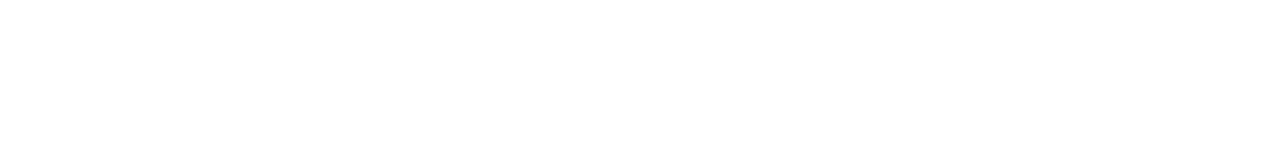
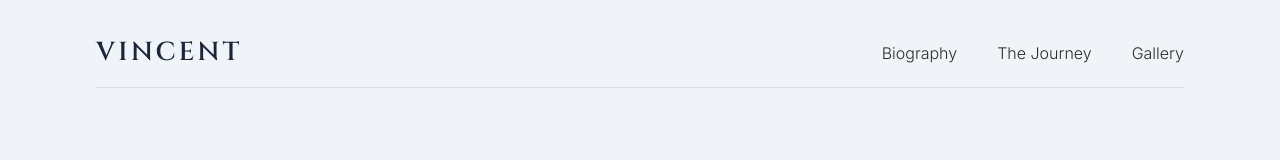
Before and after one commit to Ikana82/biography, a plain HTML site: page index.html in a window 1280 px wide. Drawn offline with Linux system fonts and the light colour scheme; a web font is replaced by a local one.

Commit message:
add navbar and logo

```diff
--- a/index.html
+++ b/index.html
@@ -3,12 +3,31 @@
 <head>
     <meta charset="UTF-8">
     <meta name="viewport" content="width=device-width, initial-scale=1.0">
-    <title>Biography Vincent Van gogh
+    <title>Biography Vincent Van Gogh</title>
+
+    <link rel="preconnect" href="https://fonts.googleapis.com" />
+    <link rel="preconnect" href="https://fonts.gstatic.com" crossorigin />
+    <link
+      href="https://fonts.googleapis.com/css2?family=Bebas+Neue&family=Cinzel:wght@400;600&family=Inter:wght@300;400;500&family=Playfair+Display:ital,wght@0,400..900;1,400..900&display=swap"
+      rel="stylesheet"
+    />
+
     <link rel="stylesheet" href="style.css" />
 
-    </title>
+
 </head>
 <body>
-
+    <nav class="navbar">
+        <div class="container">
+            <div class="logo">
+                <a href="#">VINCENT</a>
+            </div>
+            <ul class="nav-links">
+                <li><a href="#biography">Biography</a></li>
+                <li><a href="#timeline">The Journey</a></li>
+                <li><a href="#gallery">Gallery</a></li>
+            </ul>
+        </div>
+    </nav>
 </body>
 </html>
--- a/style.css
+++ b/style.css
@@ -0,0 +1,80 @@
+:root {
+    --bg-light: #fdfcf8;
+    --bg-secondary: #f0f4f8;
+    --text-primary: #2c2c2c;
+    --text-accent: #1b263b;
+    --text-grey: #555555;
+
+    --vg-blue: #1b263b;
+    --vg-yellow: #ffb703;
+    --white: #ffffff;
+
+    --font-heading: "Playfair Display", serif;
+    --font-body: "Inter", sans-serif;
+    --font-nav: "Cinzel", sans-serif;
+}
+
+* {
+    padding: 0;
+    margin: 0;
+    box-sizing: border-box;
+    transition: 0.3s ease;
+}
+
+body {
+    background-color: var(--bg-secondary);
+    font-family: var(--font-body);
+    color: var(--text-primary);
+    line-height: 1.8;
+    font-weight: 300;
+}
+
+a {
+    text-decoration: none;
+    color: inherit;
+}
+
+ul {
+    list-style: none;
+}
+
+img {
+    display: block;
+    max-width: 100%;
+}
+
+.container {
+    width: 85%;
+    max-width: 1200px;
+    margin: auto;
+}
+
+.navbar {
+    padding: 30px 0;
+    position:  absolute;
+    width: 100%;
+    top: 0;
+    z-index: 100;
+    background: transparent;
+}
+
+.navbar .container {
+    display: flex;
+    justify-content: space-between;
+    align-items: center;
+    border-bottom: 1px solid rgba(0,0,0,0.1);
+    padding-bottom: 10px;
+}
+
+.logo a {
+    font-family: var(--font-nav);
+    font-size: 26px;
+    font-weight: 600;
+    color: var(--text-accent);
+    letter-spacing: 3px;
+}
+
+.nav-links {
+    display: flex;
+    gap: 40px;
+}
```
